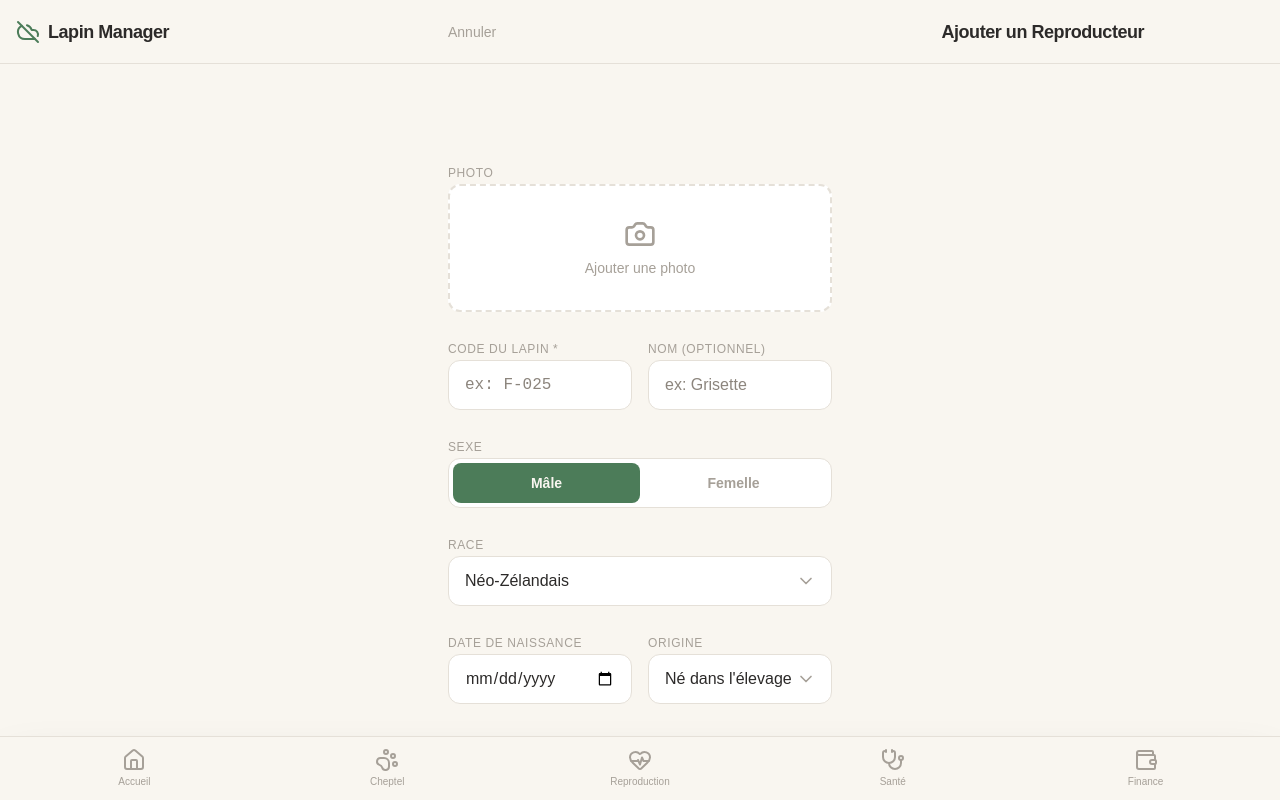
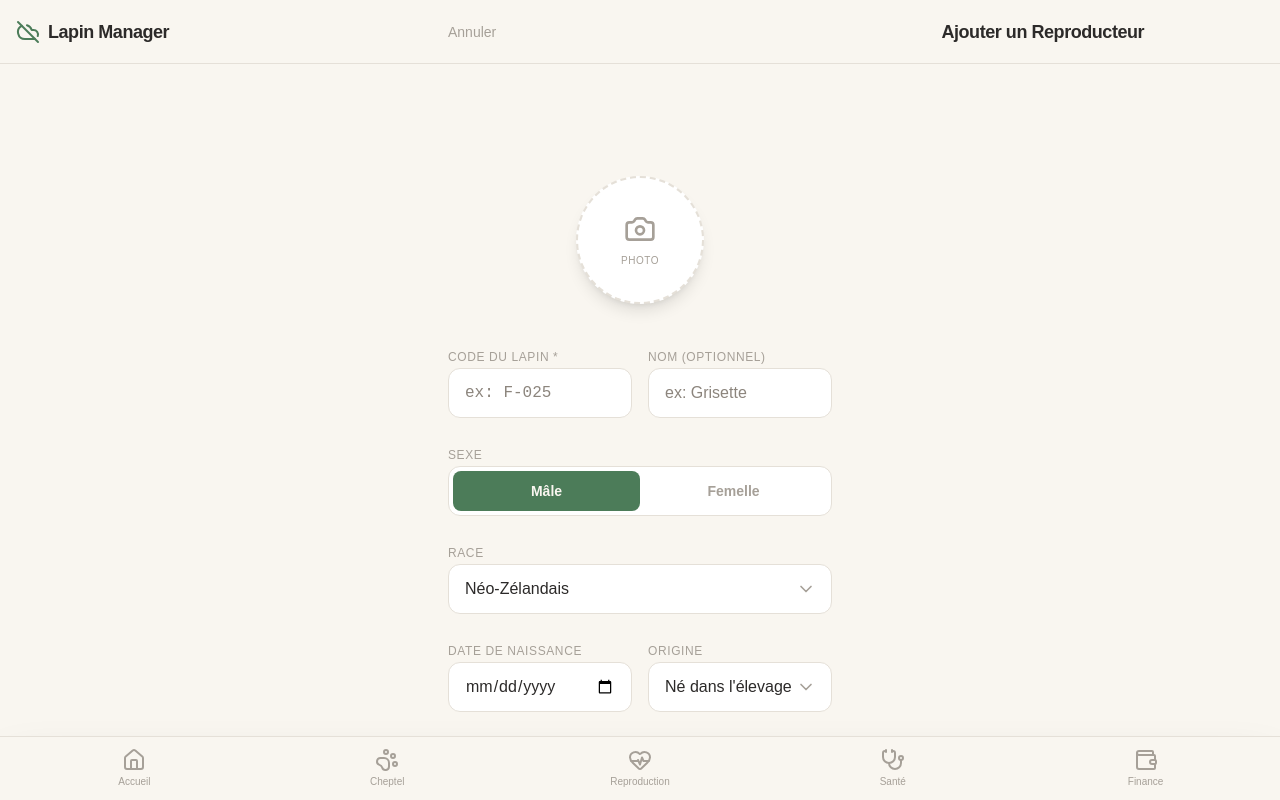
Before and after one commit to layesamake/gestionlapin, a React (Vite) app: page /cheptel/nouveau in a window 1280 px wide. Shown: the top 800 px of the page. Built offline with nearby package versions, Linux system fonts and the light colour scheme.

Commit message:
UI: Fix cropper objectFit to use default contain

```diff
--- a/src/pages/AjouterReproducteur.tsx
+++ b/src/pages/AjouterReproducteur.tsx
@@ -92,10 +92,9 @@ export const AjouterReproducteur: React.FC = () => {
 
         <form className="space-y-6" onSubmit={handleSubmit}>
           {/* Photo du lapin */}
-          <div className="space-y-1.5">
-            <label className="text-xs font-medium text-muted uppercase tracking-wider">Photo</label>
+          <div className="flex flex-col items-center justify-center py-4">
             <div
-              className="w-full h-32 bg-surface border-2 border-dashed border-border rounded-xl flex flex-col items-center justify-center gap-2 cursor-pointer hover:border-primary/50 hover:bg-surface/80 transition-all overflow-hidden relative"
+              className="w-32 h-32 bg-surface border-2 border-dashed border-border rounded-full flex flex-col items-center justify-center gap-2 cursor-pointer hover:border-primary/50 hover:bg-surface/80 transition-all overflow-hidden relative shadow-lg"
               onClick={() => fileInputRef.current?.click()}
             >
               {photoPreview ? (
@@ -103,7 +102,7 @@ export const AjouterReproducteur: React.FC = () => {
               ) : (
                 <>
                   <Camera className="w-8 h-8 text-muted" />
-                  <span className="text-sm font-medium text-muted">Ajouter une photo</span>
+                  <span className="text-[10px] font-medium text-muted uppercase tracking-wider">Photo</span>
                 </>
               )}
               <input
```
